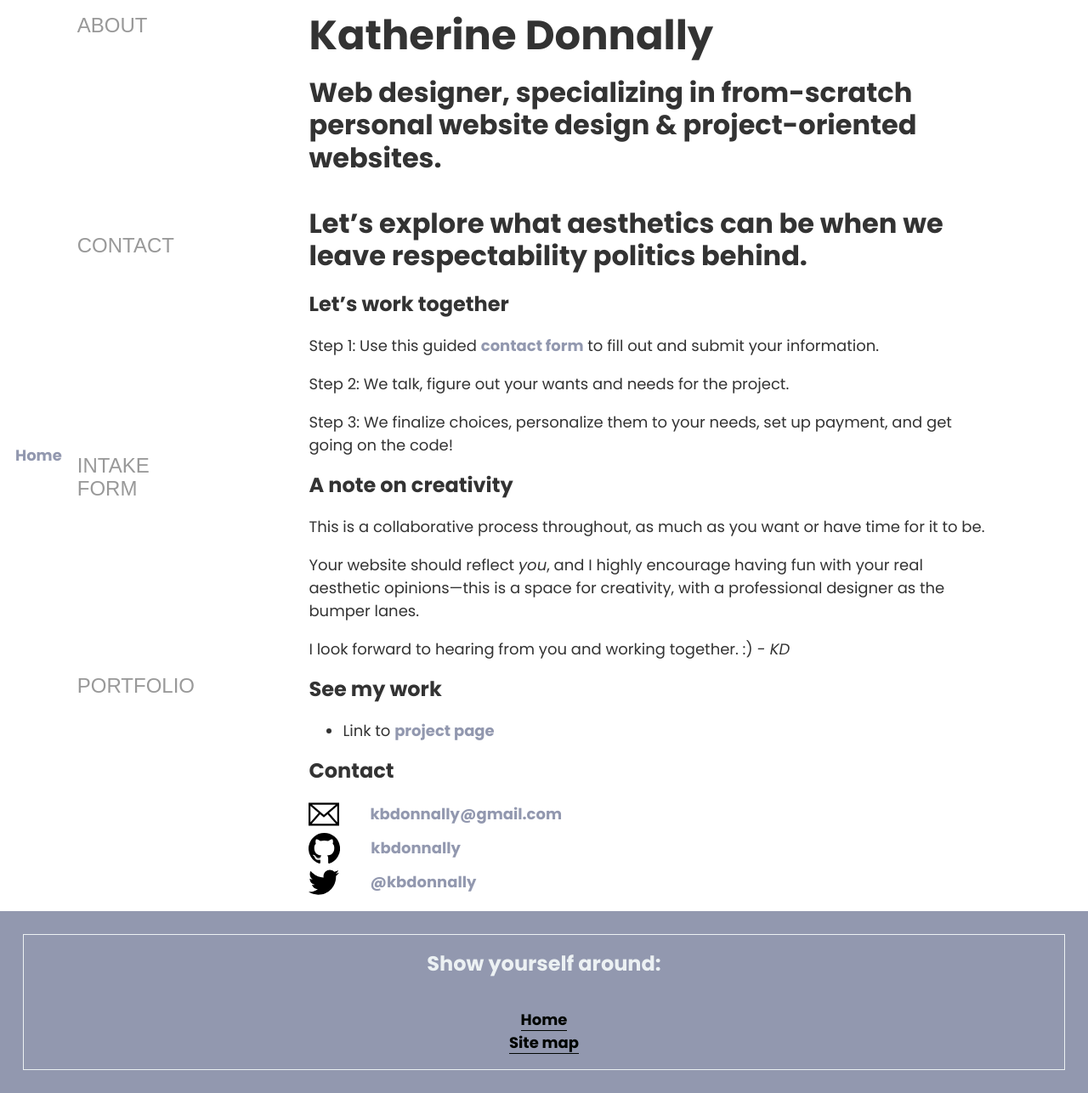
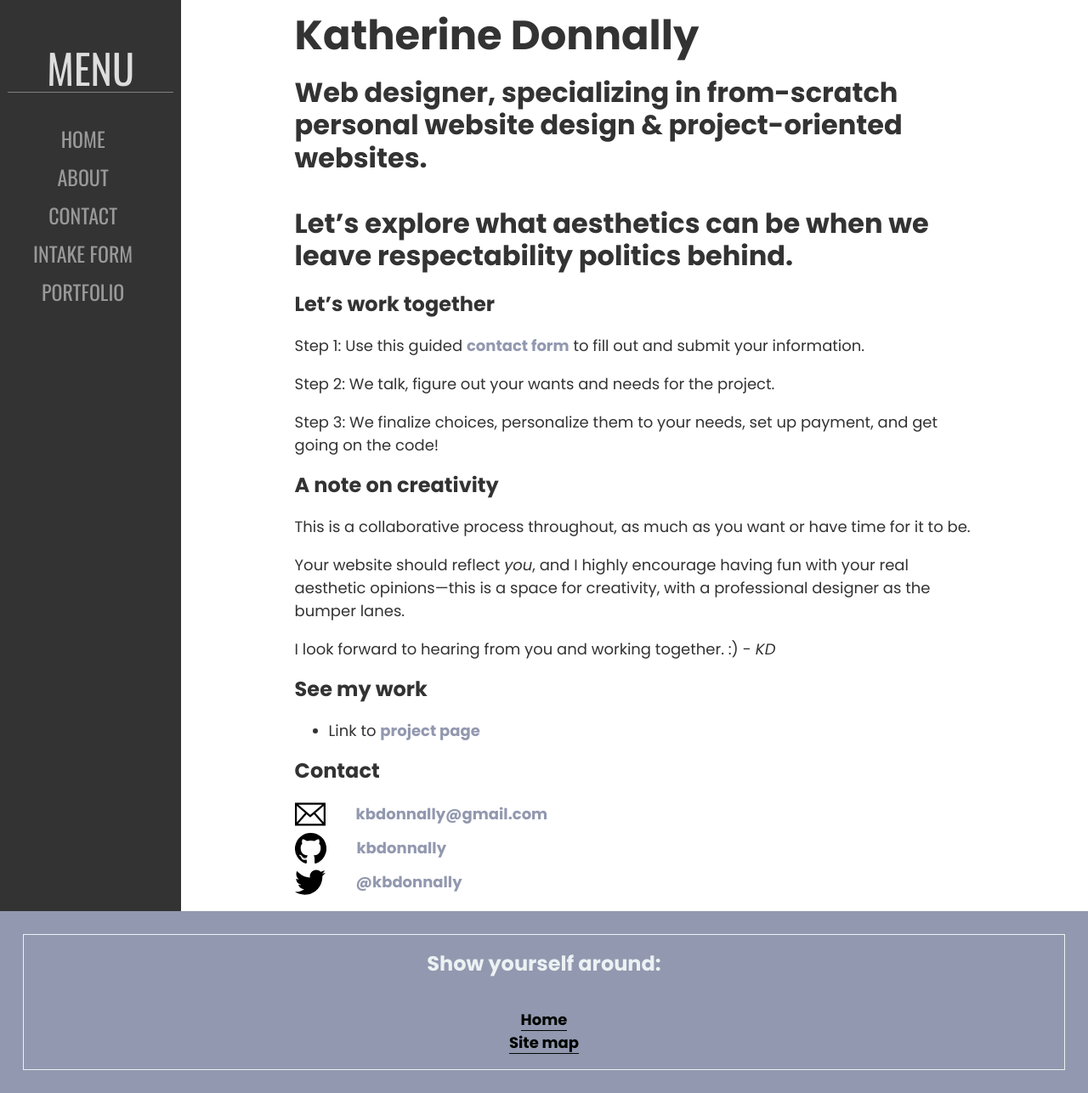
Before and after one commit to kbdonnally/katherinedoes.design, a Jekyll site: the page built from index.md, in a window 1280 px wide. Shown: the whole page at 85% size. Built offline with Jekyll 4.4.1, drawn with Linux system fonts in a browser that asks for light colours; some web fonts are replaced.

Commit message:
Update fonts & incorporate new menu into default layout

```diff
--- a/_layouts/default.html
+++ b/_layouts/default.html
@@ -14,12 +14,12 @@
     <meta name="description" content="description here">
     <meta name="keywords" content="keywords,here"-->
     <link rel="shortcut icon" href="{{ site.baseurl }}/favicon.ico" type="image/x-icon">
-    <link href="https://fonts.googleapis.com/css?family=Muli:400,400i,700,700i|Poppins:400,400i,700,700i" rel="stylesheet">
+    <link href="https://fonts.googleapis.com/css?family=Oswald:400,400i,600,600i,700,700i|Poppins:400,400i,700,700i" rel="stylesheet">
     <link rel="stylesheet" href="{{ 'assets/css/style.css' | relative_url }}" type="text/css">
 </head>
 
 <body>
-    {% include nav.html %}
+    {% include new-nav.html %}
     <main class="main-content-wrapper">
         {{ content }}
     </main>
```
